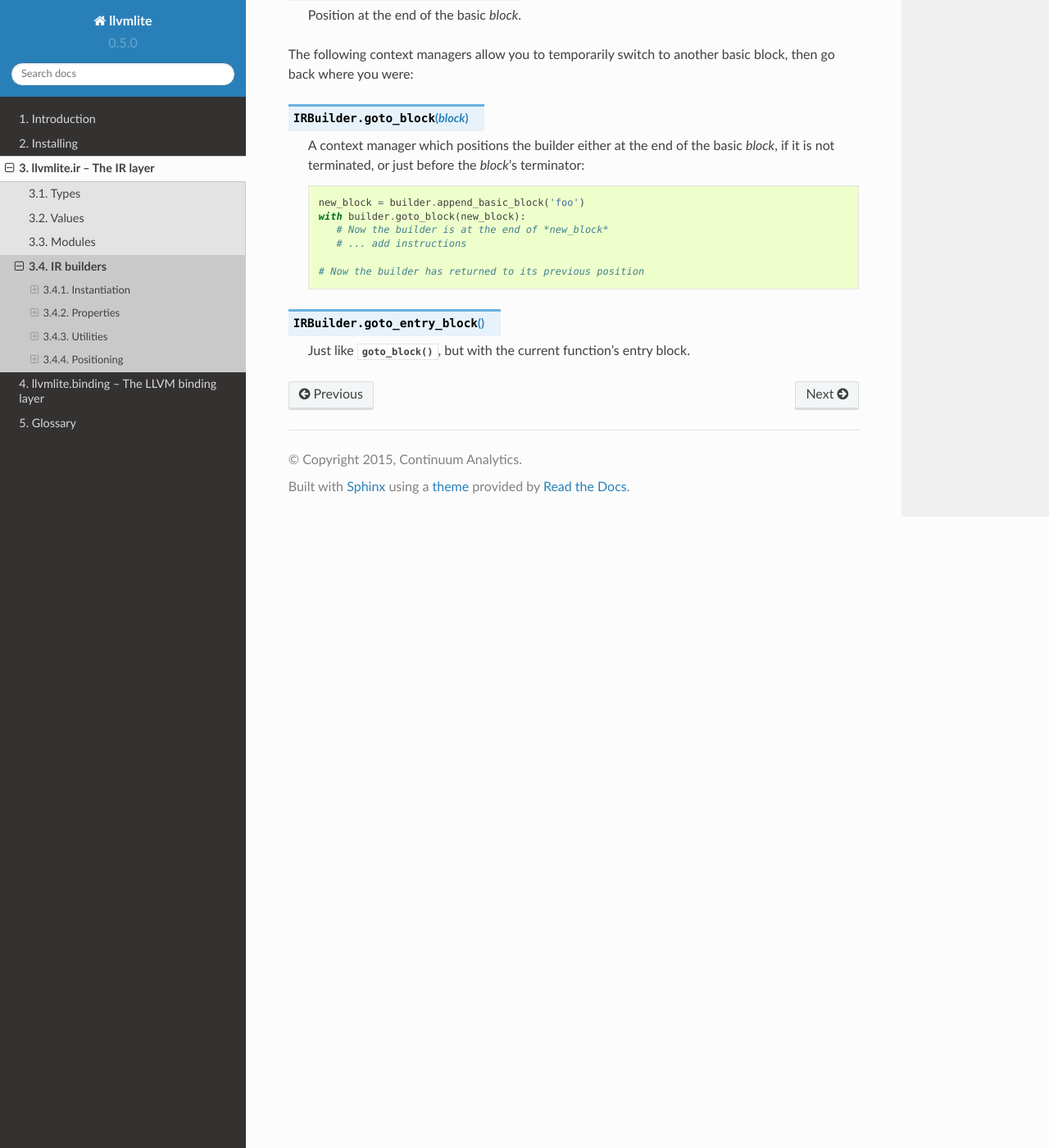
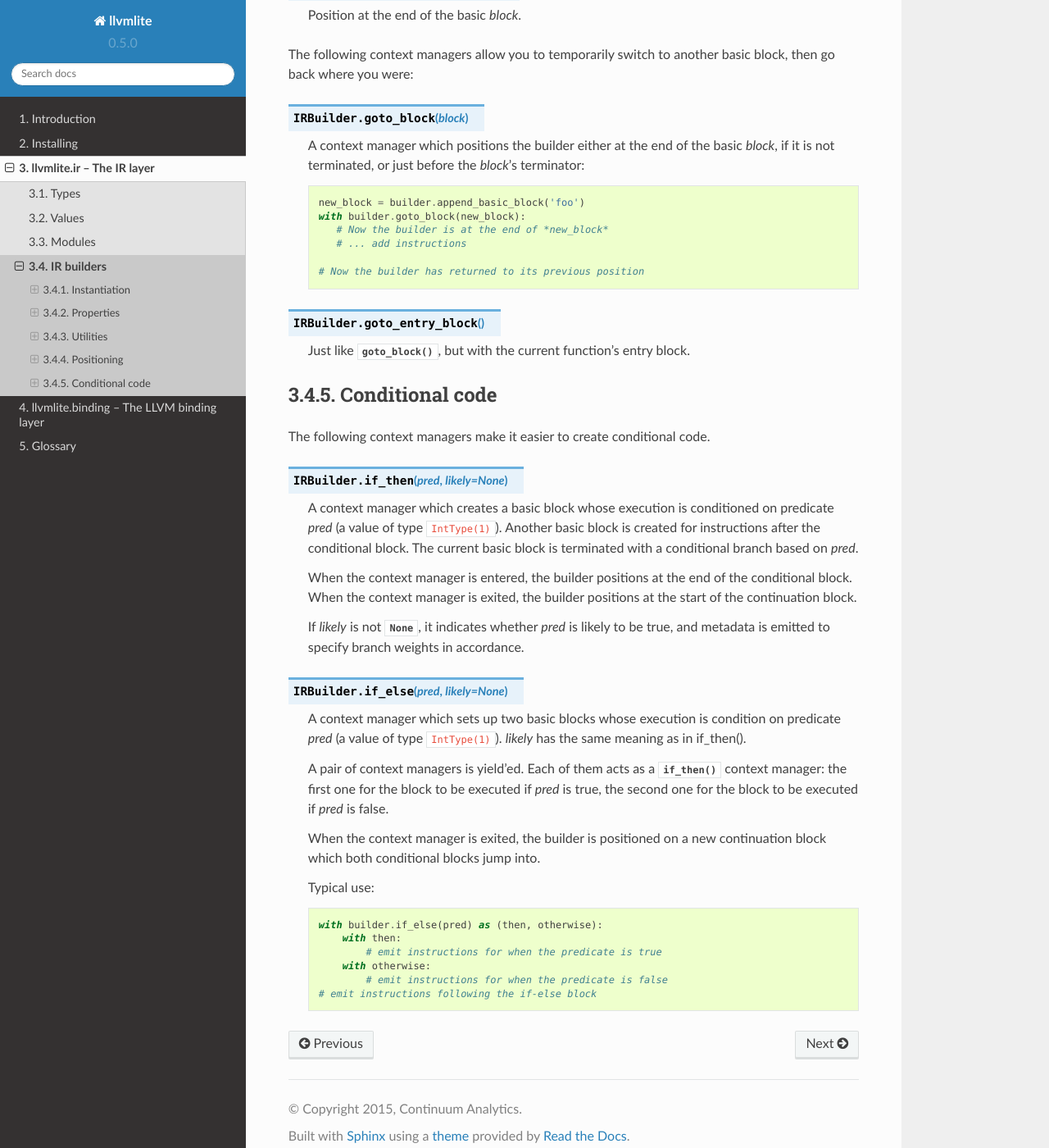
Before and after one commit to numba/llvmlite, a Sphinx documentation site: the page built from docs/source/ir/builder.rst, in a window 1280 px wide and 1400 px high, scrolled down 1478 px. Shown: the whole window at 82% size. Built offline with Sphinx 7.4.7 and the Read the Docs theme 2.0.0, drawn with Linux system fonts in a browser that asks for light colours; pages that are not in the unit, such as notebooks, are missing from menus.

Commit message:
Document if_then() and if_else()

```diff
--- a/docs/source/ir/builder.rst
+++ b/docs/source/ir/builder.rst
@@ -97,3 +97,51 @@ basic block, then go back where you were:
 
    Just like :meth:`goto_block`, but with the current function's entry
    block.
+
+
+Conditional code
+----------------
+
+The following context managers make it easier to create conditional code.
+
+.. method:: IRBuilder.if_then(pred, likely=None)
+
+   A context manager which creates a basic block whose execution is
+   conditioned on predicate *pred* (a value of type ``IntType(1)``).
+   Another basic block is created for instructions after the conditional
+   block.  The current basic block is terminated with a conditional branch
+   based on *pred*.
+
+   When the context manager is entered, the builder positions at the
+   end of the conditional block.  When the context manager is exited,
+   the builder positions at the start of the continuation block.
+
+   If *likely* is not :const:`None`, it indicates whether *pred*
+   is likely to be true, and metadata is emitted to specify branch
+   weights in accordance.
+
+
+.. method:: IRBuilder.if_else(pred, likely=None)
+
+   A context manager which sets up two basic blocks whose execution
+   is condition on predicate *pred* (a value of type ``IntType(1)``).
+   *likely* has the same meaning as in if_then().
+
+   A pair of context managers is yield'ed.  Each of them acts as a
+   :meth:`if_then()` context manager: the first one for the block
+   to be executed if *pred* is true, the second one for the block
+   to be executed if *pred* is false.
+
+   When the context manager is exited, the builder is positioned on
+   a new continuation block which both conditional blocks jump into.
+
+   Typical use:
+
+   .. code-block:: Python
+
+      with builder.if_else(pred) as (then, otherwise):
+          with then:
+              # emit instructions for when the predicate is true
+          with otherwise:
+              # emit instructions for when the predicate is false
+      # emit instructions following the if-else block
```
